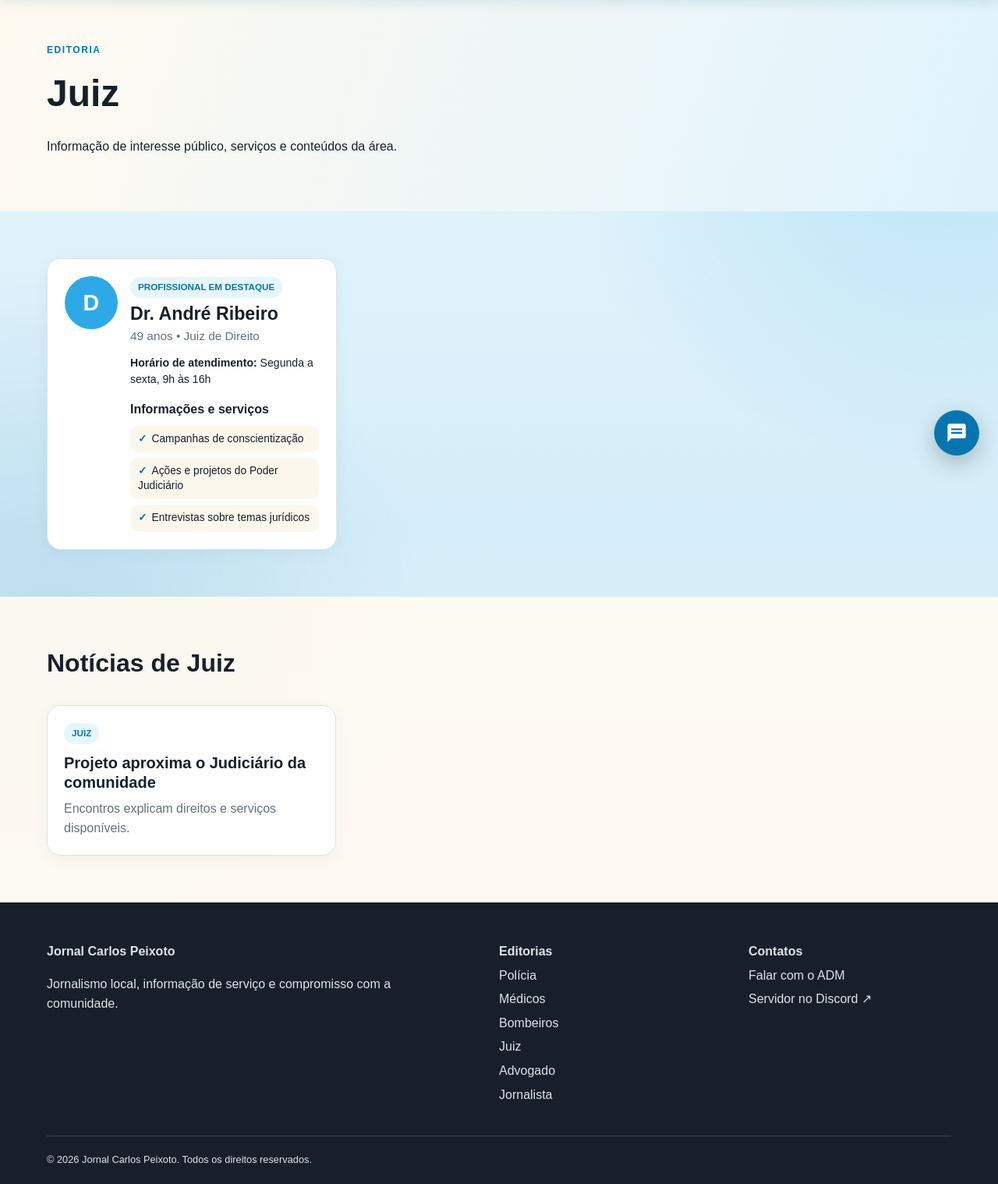
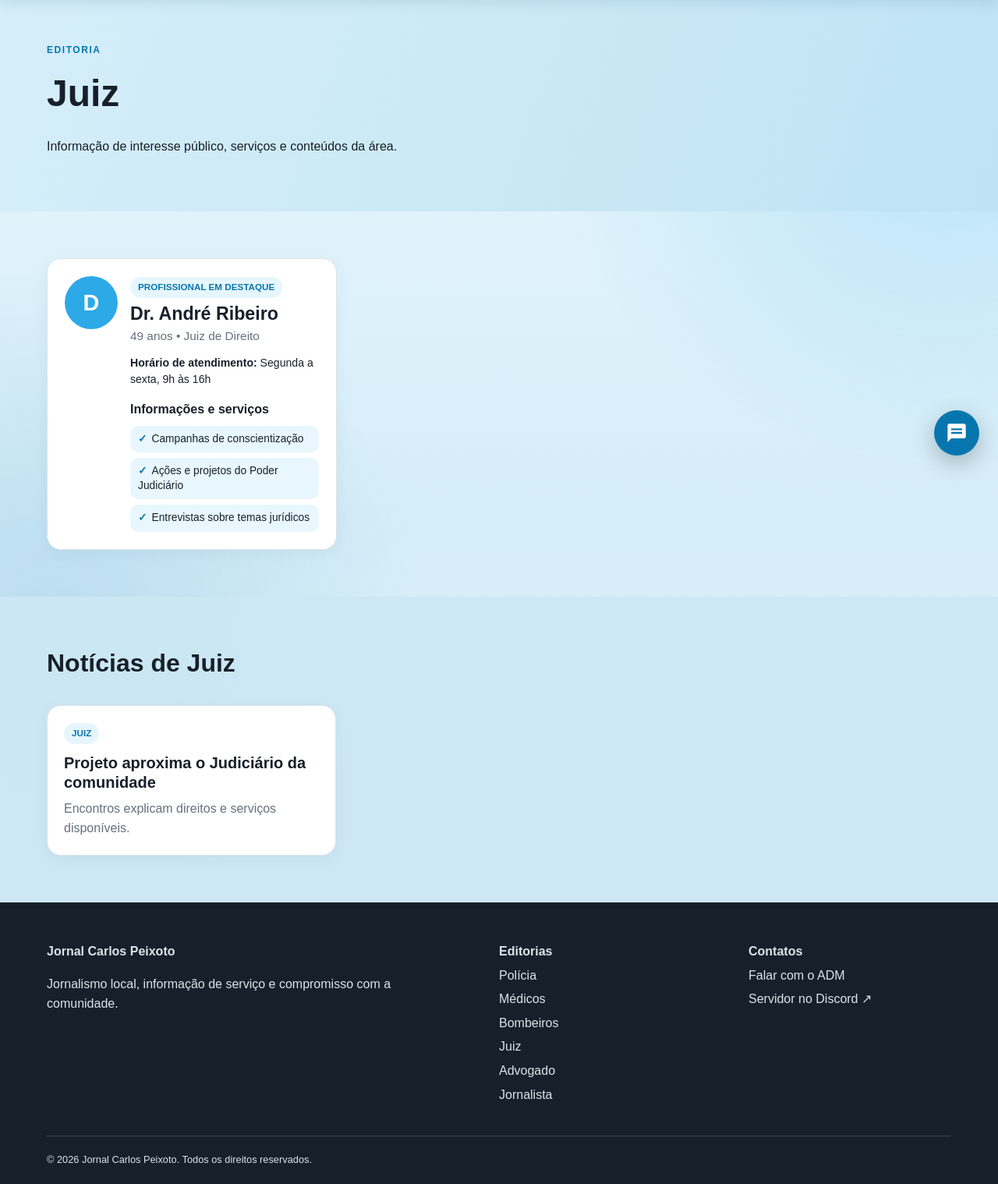
Before and after one commit to baianaoo105/CarlosPeixoto, a Flask app: page /categoria/juiz in a window 1280 px wide. Shown: the part 192-1710 px from the top of the page at 78% size. Run offline with Flask 3, Linux system fonts and the light colour scheme; the visitor is signed in with stand-in values (Sample User, id 1); data comes from the database, SQL or seed files in the repository; some libraries are stand-ins or nearby versions.

Commit message:
Carlos.Peixoto1.0

```diff
--- a/static/css/theme.css
+++ b/static/css/theme.css
@@ -1,6 +1,7 @@
 :root {
   --site-background: #d5edf8;
   --site-background-light: #e8f7fd;
+  --paper: #cfeaf7;
 }
 
 body {
@@ -32,12 +33,28 @@
 }
 
 .page-head {
-  background: linear-gradient(110deg, #fffaf0, #dff3fd);
+  background: linear-gradient(110deg, #d5eef9 0%, #bfe3f3 100%);
 }
 
 .journalist,
 .subtle {
-  background: rgba(255, 250, 240, .93);
+  background: rgba(204, 232, 245, .96);
+}
+
+.panel,
+.comment-form,
+.chat-form,
+.category-admin-card {
+  background: #d7edf8;
+}
+
+.service-list div {
+  background: #e8f7fd;
+}
+
+.journalist .chips span {
+  border-color: #b8dcea;
+  background: #f4fbfe;
 }
 
 @media (max-width: 760px) {
```
